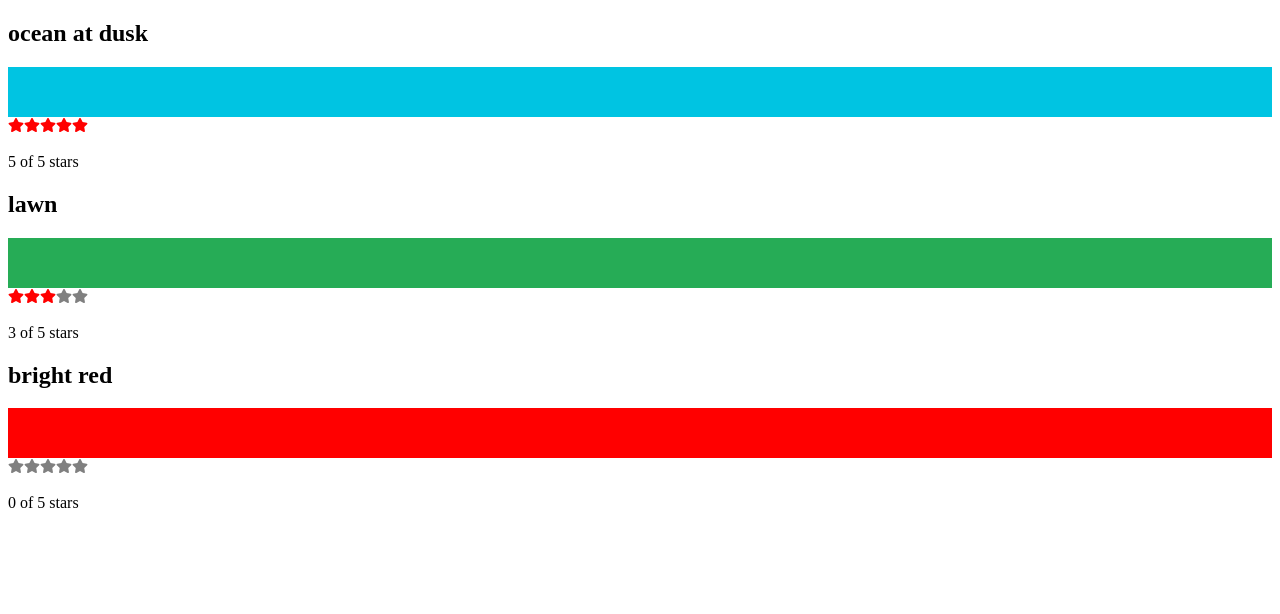
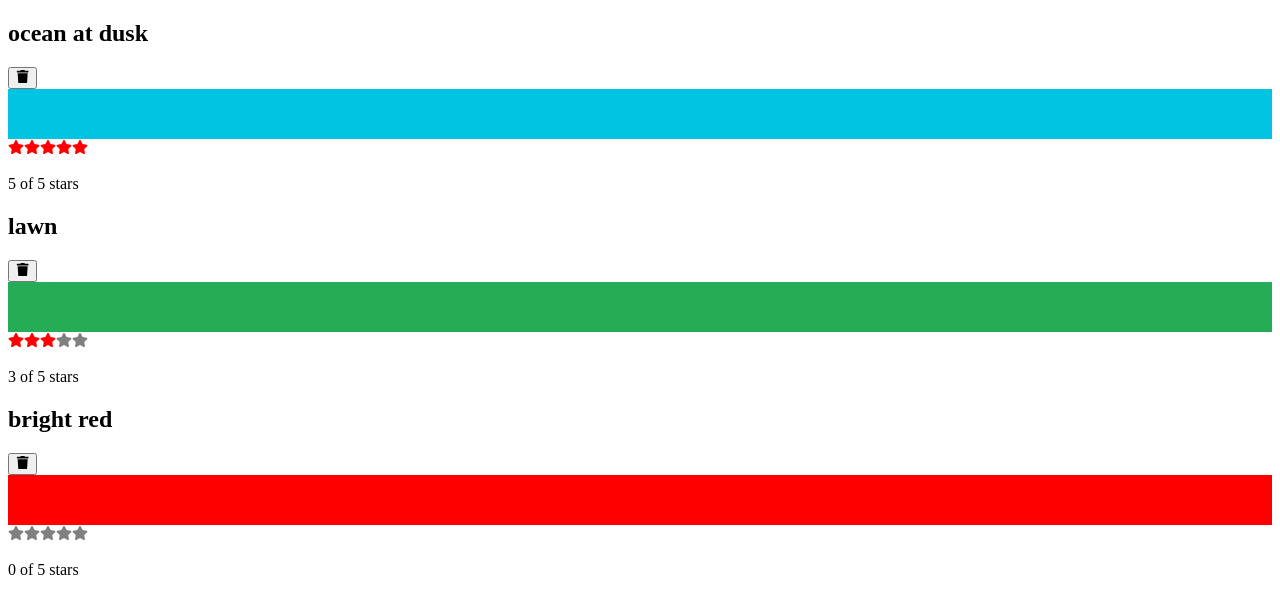
Before and after one commit to msfukui/learning-react, a React app: page / in a window 1280 px wide. Shown: the top 614 px of the page. Built offline with nearby package versions, Linux system fonts and the light colour scheme.

Commit message:
6.2.2 の色毎の削除ボタンを実装

```diff
--- a/src/App.js
+++ b/src/App.js
@@ -3,6 +3,14 @@
 import ColorList from "./components/ColorList.js";
 
 export default function App() {
-  const [colors] = useState(colorData);
-  return <ColorList colors={colors} />;
+  const [colors, setColors] = useState(colorData);
+  return (
+    <ColorList
+      colors={colors}
+      onRemoveColor={id => {
+        const newColors = colors.filter(color => color.id !== id);
+        setColors(newColors);
+      }}
+    />
+  );
 }
--- a/src/components/Color.js
+++ b/src/components/Color.js
@@ -1,10 +1,14 @@
 import React from "react";
+import { FaTrash } from "react-icons/fa";
 import StarRating from "./StarRating";
 
-export default function Color({ title, color, rating }) {
+export default function Color({ id, title, color, rating, onRemove = f => f }) {
   return (
     <section>
       <h1>{title}</h1>
+      <button onClick={() => onRemove(id)}>
+        <FaTrash />
+      </button>
       <div style={{ height: 50, backgroundColor: color }} />
       <div>
         <StarRating selectedStars={rating} />
--- a/src/components/ColorList.js
+++ b/src/components/ColorList.js
@@ -1,12 +1,12 @@
 import React from "react";
 import Color from "./Color";
 
-export default function ColorList({ colors = [] }) {
+export default function ColorList({ colors = [], onRemoveColor = f => f }) {
   if (!colors.length) return <div>No Colors Listed.</div>;
   return (
     <div>
       {
-        colors.map(color => <Color key={color.id} {...color} />)
+        colors.map(color => <Color key={color.id} {...color} onRemove={onRemoveColor} />)
       }
     </div>
   );
```
